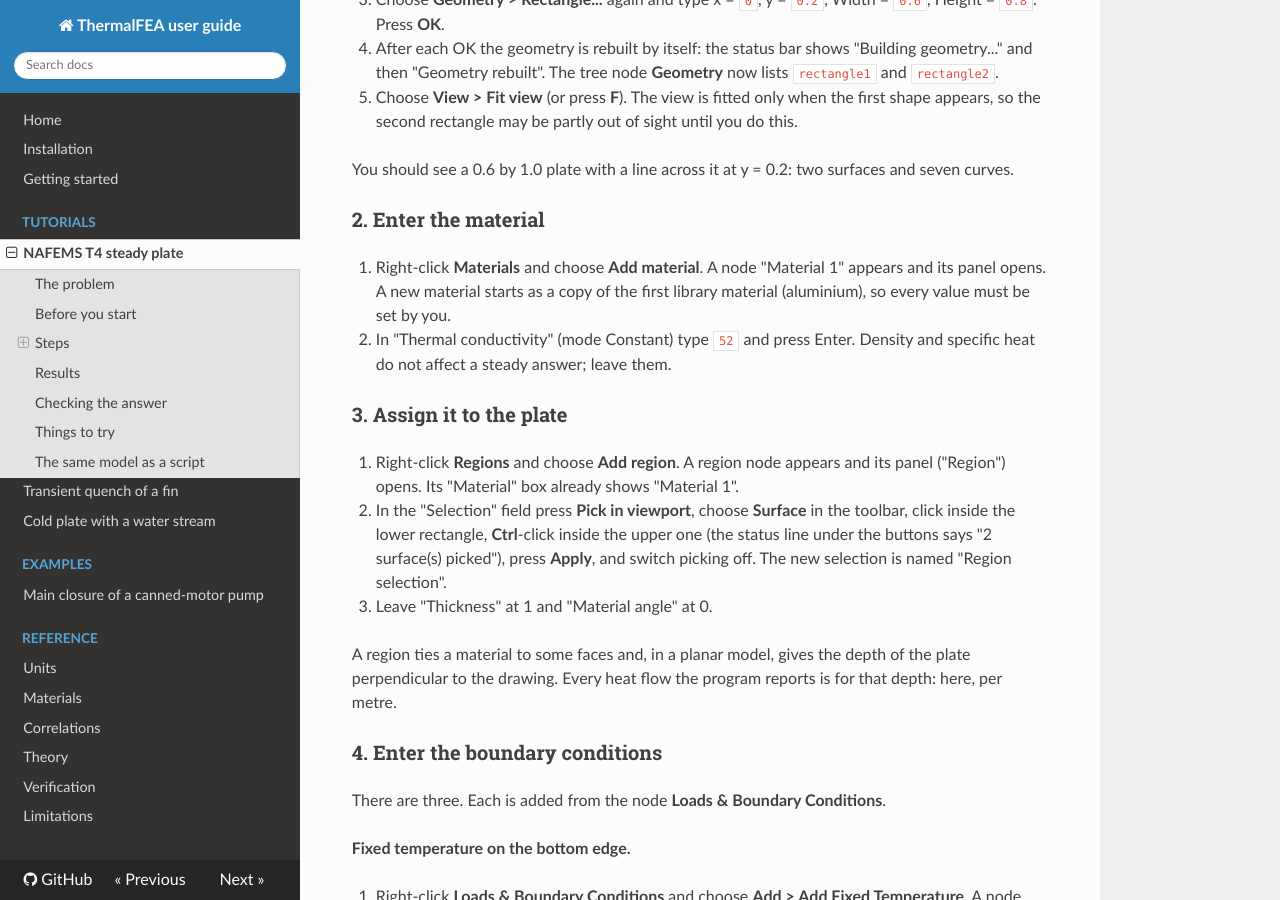
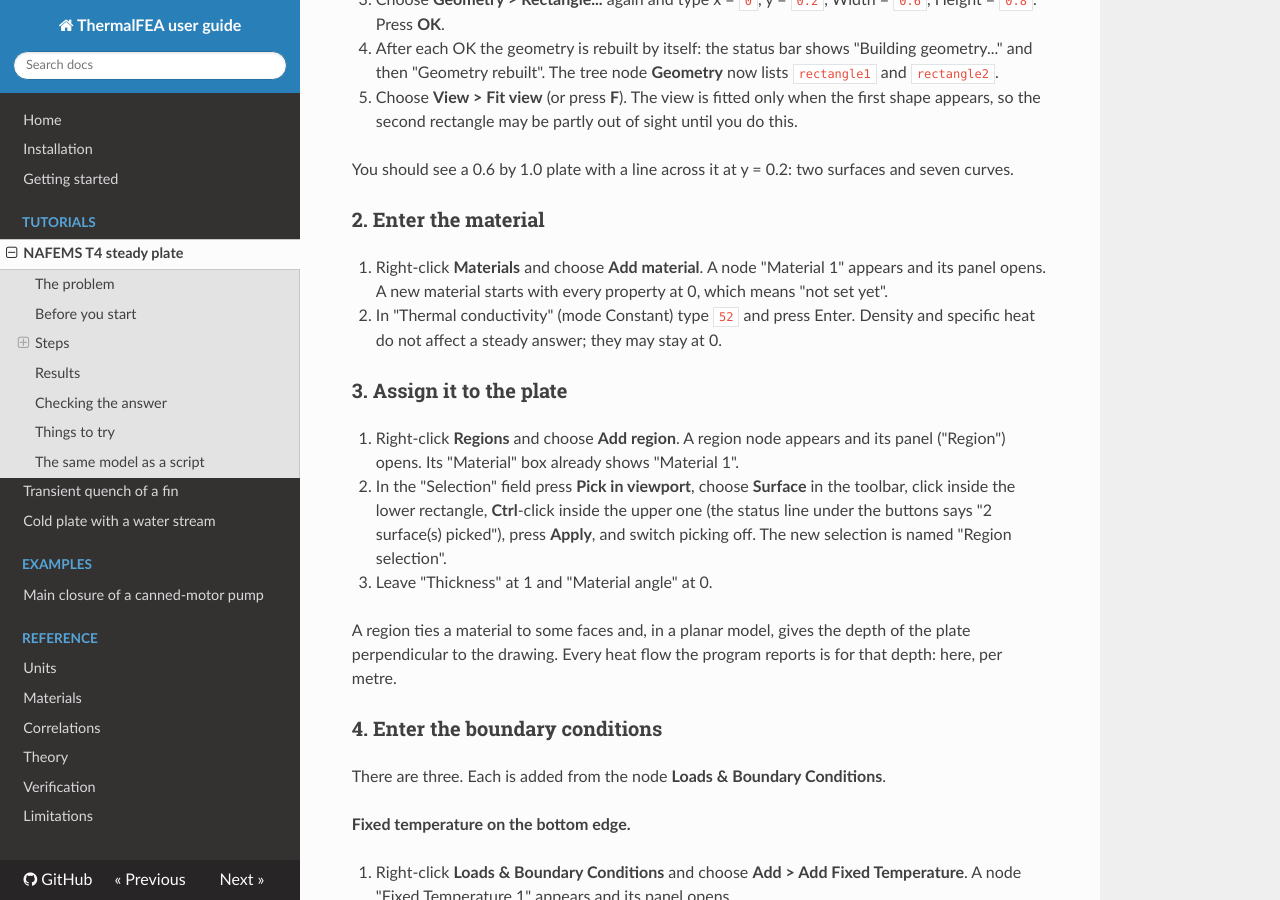
Before and after one commit to dilleyrd/thermal-fea, an MkDocs documentation site: the page built from guide/tutorials/t4-plate.md, in a window 1280 px wide and 900 px high, scrolled down 1797 px. Built offline with MkDocs 1.6.1, drawn with Linux system fonts in a browser that asks for light colours; nearby versions of some CDN libraries.

Commit message:
A new material starts with every property at 0
Owner's decision during the M8.G V-10 session (2026-11-24): Add material no
longer copies the first library solid (Aluminum, pure, k = 237). Every
property starts at 0, meaning "not set yet". Validate refuses a conductivity
of 0 (bad-conductivity), and a transient analysis also refuses a density or
specific heat of 0 (bad-capacity), so an unedited material cannot be solved
by mistake.

The walkthrough (step 1.3 and note 6), the T4 tutorial and Getting started
are updated to match. The add-material test now asserts the zero values, and
a new test checks that an unedited material is refused.

Co-Authored-By: Claude Opus 5.5 <noreply@anthropic.com>

```diff
--- a/guide/tutorials/t4-plate.md
+++ b/guide/tutorials/t4-plate.md
@@ -86,10 +86,10 @@ curves.
 ### 2. Enter the material
 
 1. Right-click **Materials** and choose **Add material**. A node "Material 1" appears and its
-   panel opens. A new material starts as a copy of the first library material (aluminium),
-   so every value must be set by you.
+   panel opens. A new material starts with every property at 0, which means "not set
+   yet".
 2. In "Thermal conductivity" (mode Constant) type `52` and press Enter. Density and specific
-   heat do not affect a steady answer; leave them.
+   heat do not affect a steady answer; they may stay at 0.
 
 ### 3. Assign it to the plate
 
```
Also changed, not shown: docs/gui-walkthrough.md (+6 -4 lines), guide/getting-started.md (+3 -2 lines), 2 other files.
